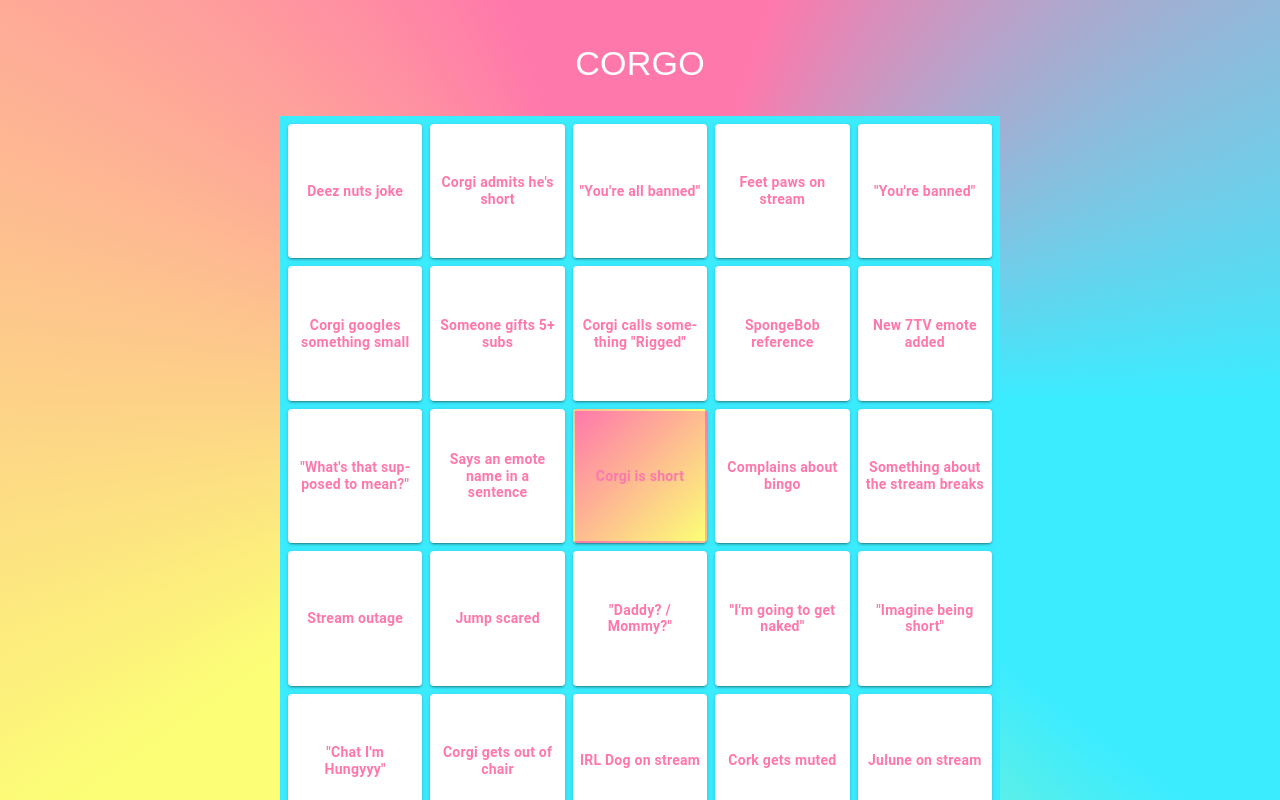
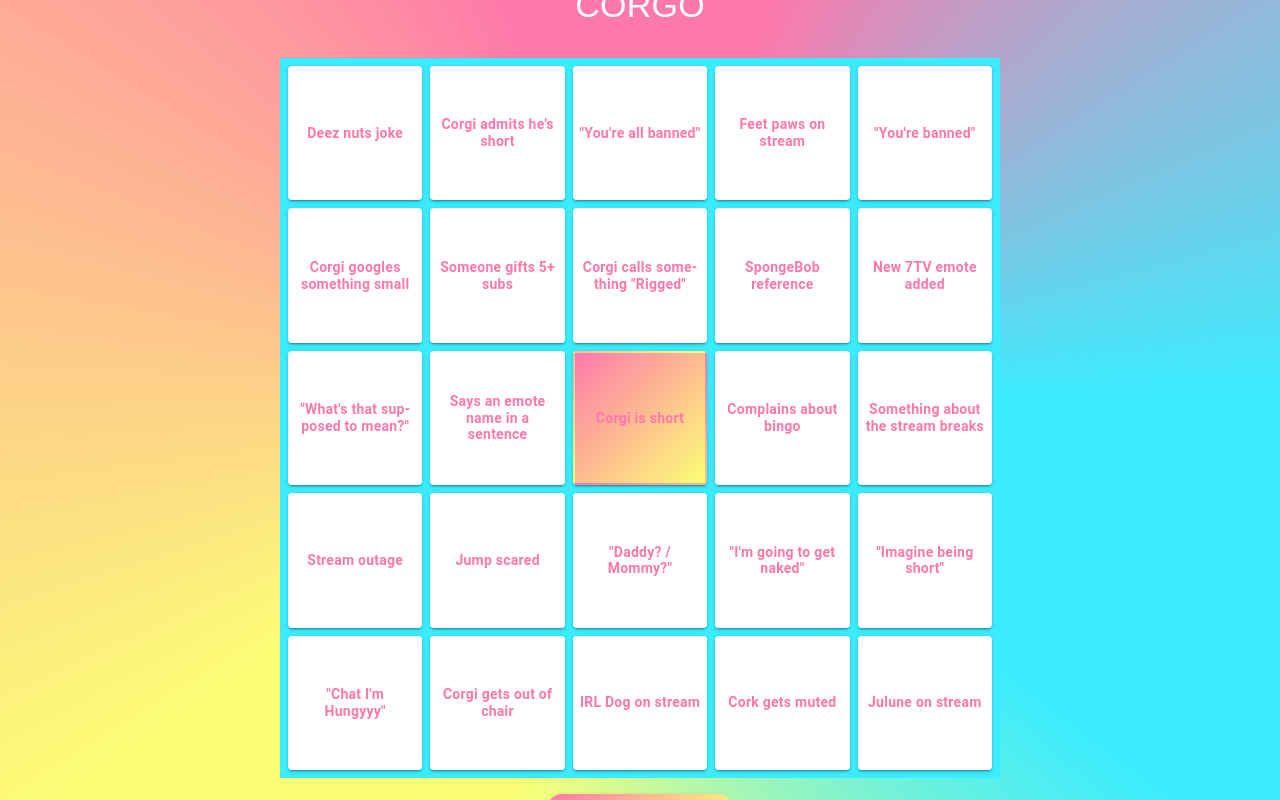
Before and after one commit to MeepsKitten/Corgo, a Vue app: page / in a window 1280 px wide. Built offline with nearby package versions, Linux system fonts and the light colour scheme.

Commit message:
more mobile stuff

```diff
--- a/src/pages/index.vue
+++ b/src/pages/index.vue
@@ -142,13 +142,15 @@ onMounted(() => {
 
 <style scoped>
 .bingo-container {
-  height: 100dvh;
-  height: 100vh;
+  min-height: 100dvh;
+  min-height: 100vh;
   width: 100vw;
   display: flex;
   align-items: center;
   justify-content: center;
-  overflow: hidden;
+  overflow: auto;
+  padding: 1rem;
+  box-sizing: border-box;
   background-image:
     radial-gradient(circle at center, #ffffff, transparent 30%),
     conic-gradient(from 0deg, #ff78ab 5%, #3becff 25%, #3becff 35%, #fcff76 55%, #fcff76 65%, #ff78ab 95%);
@@ -156,8 +158,8 @@ onMounted(() => {
 
 .bingo-wrapper {
   width: min(90vmin, 90%);
-  height: min(90dvh, 90%);
-  height: min(90vh, 90%);
+  max-height: 95dvh;
+  max-height: 95vh;
   display: flex;
   flex-direction: column;
   align-items: center;
@@ -312,15 +314,7 @@ onMounted(() => {
 
 @media (max-height: 600px) {
   .bingo-container {
-    min-height: 100dvh;
-    min-height: 100vh;
-    height: auto;
-    padding: 20px 0;
-  }
-
-  .bingo-wrapper {
-    height: auto;
-    width: min(90vmin, 90%);
+    padding: 0.5rem;
   }
 }
 </style>
```
